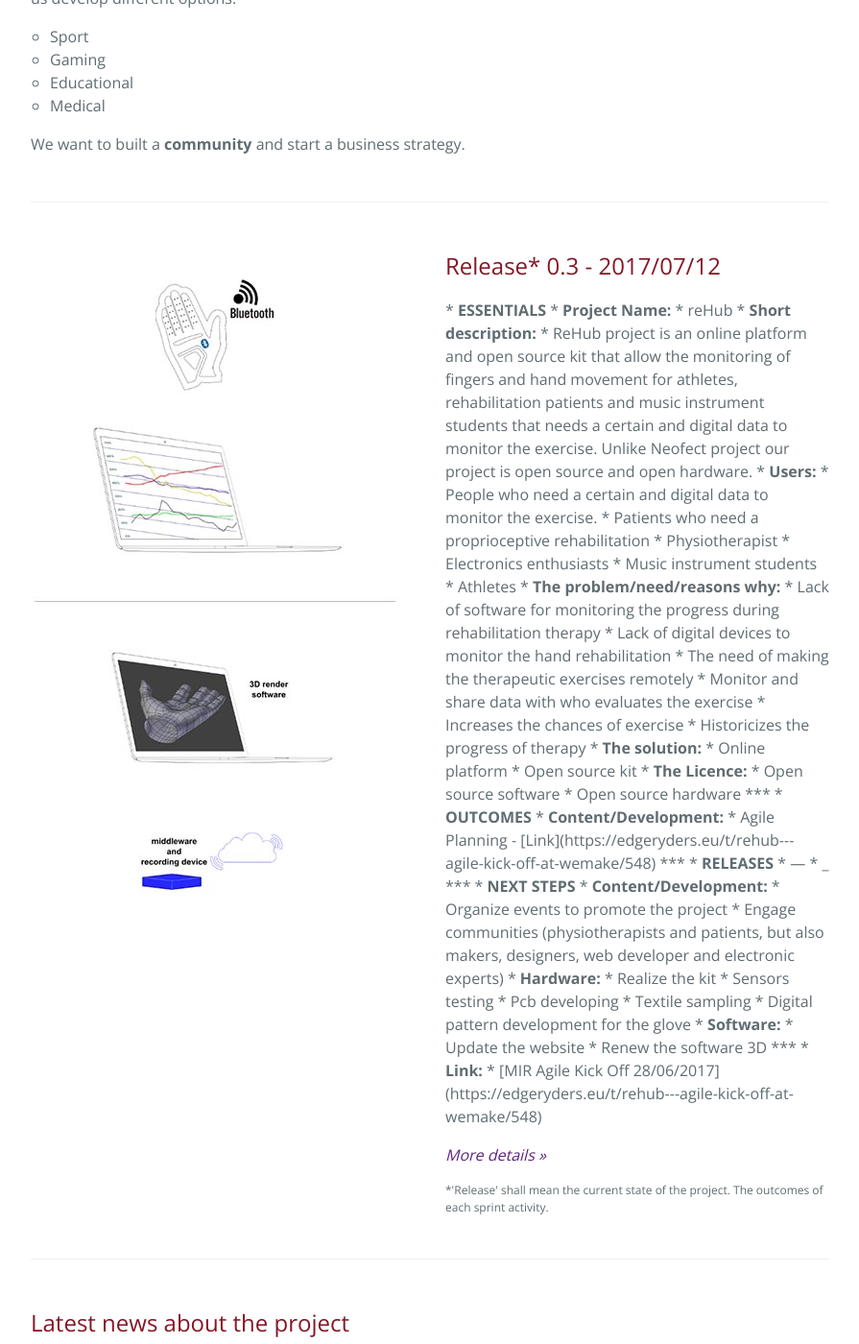
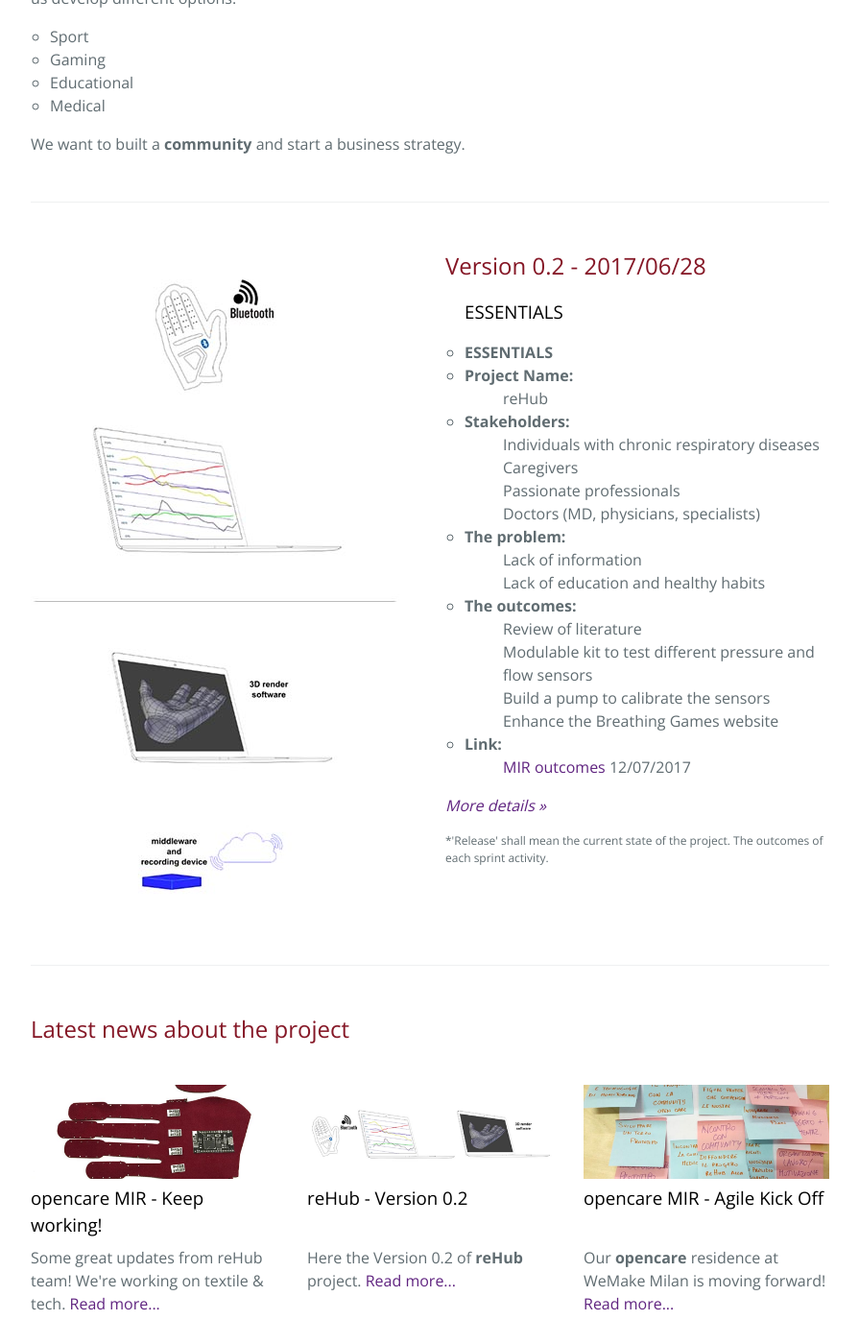
Before and after one commit to opencarecc/rehub, a Jekyll site: the page built from index.html, in a window 1280 px wide and 1400 px high, scrolled down 711 px. Shown: the whole window at 96% size, without its empty margins (192-1087 px from the left). Built offline with Jekyll 4.4.1, drawn with Linux system fonts in a browser that asks for light colours; comment, search, counter and statistics services are not loaded.

Commit message:
release draft in homepage

```diff
--- a/_includes/release_notes.html
+++ b/_includes/release_notes.html
@@ -1,69 +1,26 @@
 <div class="column">
-	<h2>Release* 0.3 - 2017/07/12</h2>
-
-	* <b>ESSENTIALS</b>
-
-		* <b>Project Name:</b>
-			* reHub
-		* <b>Short description:</b>
-			* ReHub project is an online platform and open source kit that allow the monitoring of fingers and hand movement for athletes, rehabilitation patients and music instrument students that needs a certain and digital data to monitor the exercise. Unlike Neofect project our project is open source and open hardware.
-		* <b>Users:</b>
-			* People who need a certain and digital data to monitor the exercise.
-			* Patients who need a proprioceptive rehabilitation
-			* Physiotherapist
-			* Electronics enthusiasts
-			* Music instrument students
-			* Athletes
-		* <b>The problem/need/reasons why:</b>
-			* Lack of software for monitoring the progress during rehabilitation therapy
-			* Lack of digital devices to monitor the hand rehabilitation
-			* The need of making the therapeutic exercises remotely
-			* Monitor and share data with who evaluates the exercise
-			* Increases the chances of exercise
-			* Historicizes the progress of therapy
-		* <b>The solution:</b>
-			* Online platform
-			* Open source kit
-		* <b>The Licence:</b>
-			* Open source software
-			* Open source hardware
-
-	***
-
-	* <b>OUTCOMES</b>
-
-		* <b>Content/Development:</b>
-			* Agile Planning - [Link](https://edgeryders.eu/t/rehub---agile-kick-off-at-wemake/548)
-
-	***
-
-	* <b>RELEASES</b>
-
-		* —
-			* _
-
-	***
-
-	* <b>NEXT STEPS</b>
-
-		* <b>Content/Development:</b>
-			* Organize events to promote the project
-			* Engage communities (physiotherapists and patients, but also makers, designers, web developer and electronic experts)
-		* <b>Hardware: </b>
-			* Realize the kit
-			* Sensors testing
-			* Pcb developing
-			* Textile sampling
-			* Digital pattern development for the glove
-		* <b>Software:</b>
-			* Update the website
-			* Renew the software 3D
-
-	***
-
-	* <b>Link:</b>
-	  * [MIR Agile Kick Off 28/06/2017](https://edgeryders.eu/t/rehub---agile-kick-off-at-wemake/548)
-
+	<h2>Version 0.2 - 2017/06/28</h2>
+	<ul>
+	<h3>ESSENTIALS</h3>
+		<li><b>ESSENTIALS</b></li>
+		<li><b>Project Name:</b></li>
+		<dd>reHub</dd>
+		<li><b>Stakeholders:</b></li>
+		<dd>Individuals with chronic respiratory diseases</dd>
+		<dd>Caregivers</dd>
+		<dd>Passionate professionals</dd>
+		<dd>Doctors (MD, physicians, specialists)</dd>
+		<li><b>The problem:</b></li>
+		<dd>Lack of information</dd>
+		<dd>Lack of education and healthy habits</dd>
+		<li><b>The outcomes:</b></li>
+		<dd>Review of literature</dd>
+		<dd>Modulable kit to test different pressure and flow sensors</dd>
+		<dd>Build a pump to calibrate the sensors</dd>
+		<dd>Enhance the Breathing Games website</dd>
+		<li><b>Link:</b></li>
+		<dd><a href="https://edgeryders.eu/t/successful-maker-in-residence-for-breathing-games/6489">MIR outcomes</a> 12/07/2017</dd>
+	</ul>
 	<p>
 		<a href="https://github.com/opencarecc/breathinggames/wiki">
 			<em>More details »</em>
```
Also changed, not shown: _includes/release_notes-old.html (deleted, +0 -30 lines).
